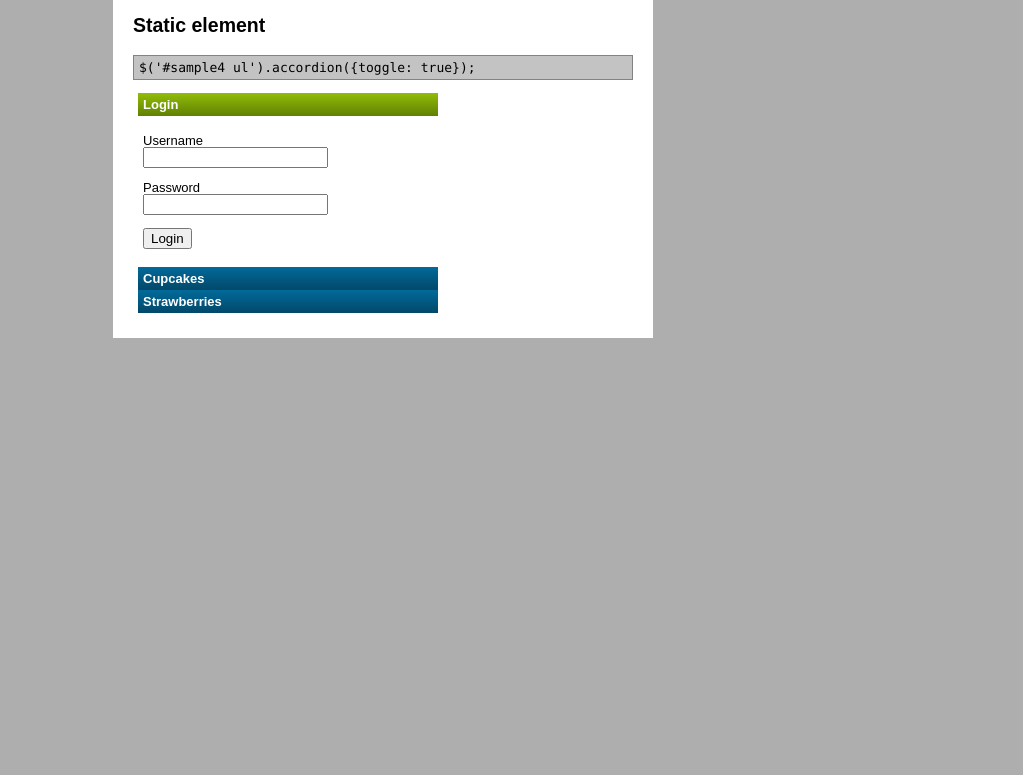
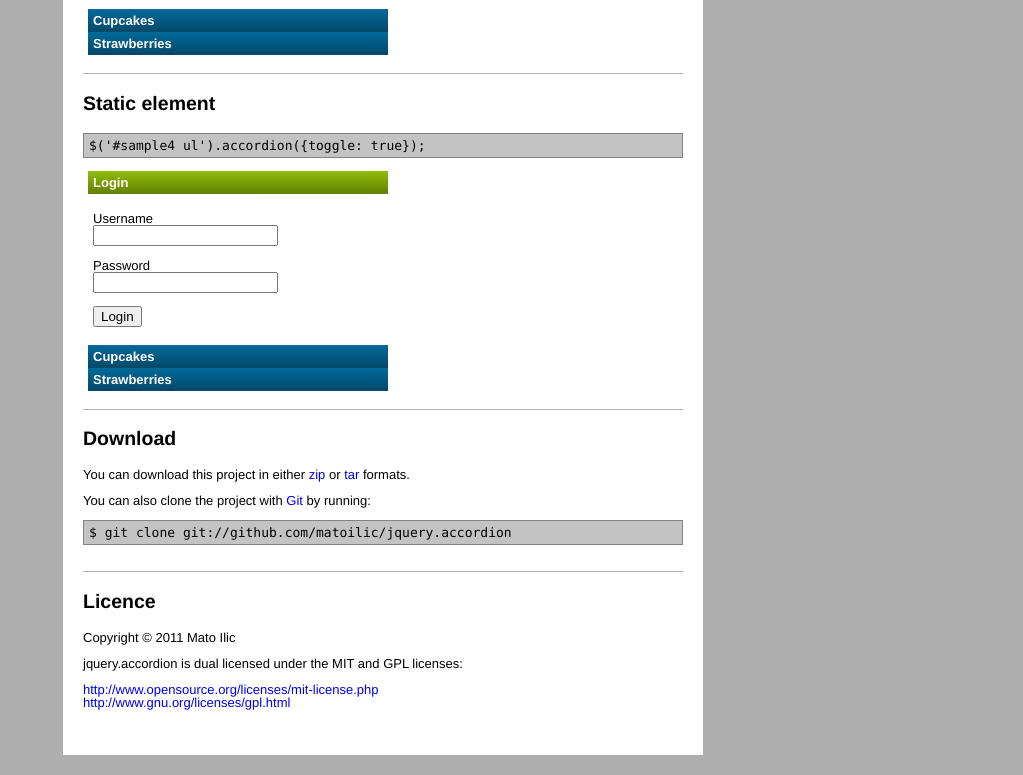
Before and after one commit to matoilic/jquery.accordion, a website: page index.html in a window 1280 px wide. Shown: the part 904-1679 px from the top of the page, without its empty margins (257-1280 px from the left). Before the commit the page ends 1262 px from the top, so only its background shows below. Drawn offline with Linux system fonts and the light colour scheme.

Commit message:
demo page

```diff
--- a/demo/style.css
+++ b/demo/style.css
@@ -42,18 +42,11 @@ table {
     border-spacing: 0;
 }
 
-html {
+body {
     background: #aeaeae;
     color: #000;
-    font-family: Arial, Verdana, sans-serif;
+    font-family: Helvetica, Arial, FreeSans, san-serif;
     font-size: 13px;
-}
-
-body {
-    background: #fff;
-    margin: 20px auto;
-    padding: 20px;
-    width: 500px;
 }
 
 p, code, h1, h2 {
@@ -65,9 +58,13 @@ ul {
     width: 300px;
 }
 
-img {
+ul img {
     margin: 5px;
     width: 285px;
+}
+
+a {
+    text-decoration: none;
 }
 
 code {
@@ -86,6 +83,19 @@ h1 {
 h2 {
     font-size: 1.5em;
     font-weight: bold;
+}
+
+section {
+    border: 0 solid #aeaeae;
+    border-width: 1px 0 0 0;
+    padding-bottom: 1em;
+}
+
+#wrapper {
+    background: #fff;
+    margin: 20px auto;
+    padding: 20px;
+    width: 600px;
 }
 
 .handle {
@@ -130,3 +140,14 @@ h2 {
 .open .handle:before {
     content: '» ';
 }
+
+.fork img {
+    border: 0;
+    position: absolute;
+    right: 0;
+    top: 0;
+}
+
+.download {
+    float: right;
+}
--- a/index.html
+++ b/index.html
@@ -6,6 +6,16 @@
     <link href="demo/style.css" rel="stylesheet" type="text/css">
 </head>
 <body>
+    <a href="https://github.com/matoilic/jquery.accordion" class="fork"><img src="http://s3.amazonaws.com/github/ribbons/forkme_right_darkblue_121621.png" alt="Fork me on GitHub" /></a>
+    <div id="wrapper">
+        <div class="download">
+            <a href="https://github.com/matoilic/jquery.accordion/zipball/master" title="Download as zip">
+                <img border="0" width="60" src="https://github.com/images/modules/download/zip.png">
+            </a>
+            <a href="https://github.com/matoilic/jquery.accordion/tarball/master" title="Download as tar.gz">
+                <img border="0" width="60" src="https://github.com/images/modules/download/tar.png">
+            </a>
+        </div>
         <h1>jQuery Accordion Plugin</h1>
         <section id="sample1">
             <h2>Default behavior</h2>
@@ -167,6 +177,28 @@
                 </li>
             </ul>
         </section>
+        <section id="download">
+            <h2>Download</h2>
+            <p>
+                You can download this project in either
+                <a href="https://github.com/matoilic/jquery.accordion/zipball/master">zip</a> or
+                <a href="https://github.com/matoilic/jquery.accordion/tarball/master">tar</a> formats.
+            </p>
+            <p>
+                You can also clone the project with <a href="http://git-scm.com">Git</a> by running:
+                <code>$ git clone git://github.com/matoilic/jquery.accordion</code>
+            </p>
+        </section>
+        <section id="licence">
+            <h2>Licence</h2>
+            <p>Copyright &copy; 2011 Mato Ilic</p>
+            <p>jquery.accordion is dual licensed under the MIT and GPL licenses:</p>
+            <p>
+                <a href="http://www.opensource.org/licenses/mit-license.php">http://www.opensource.org/licenses/mit-license.php</a><br>
+                <a href="http://www.gnu.org/licenses/gpl.html">http://www.gnu.org/licenses/gpl.html</a>
+            </p>
+        </section>
+    </div>
     <script src="vendor/jquery.min.js" type="text/javascript" charset="utf-8"></script>
     <script src="jquery.accordion.js" type="text/javascript" charset="utf-8"></script>
     <script type="text/javascript" charset="utf-8">
```
Lines whose indentation alone changed are shown as unchanged.
